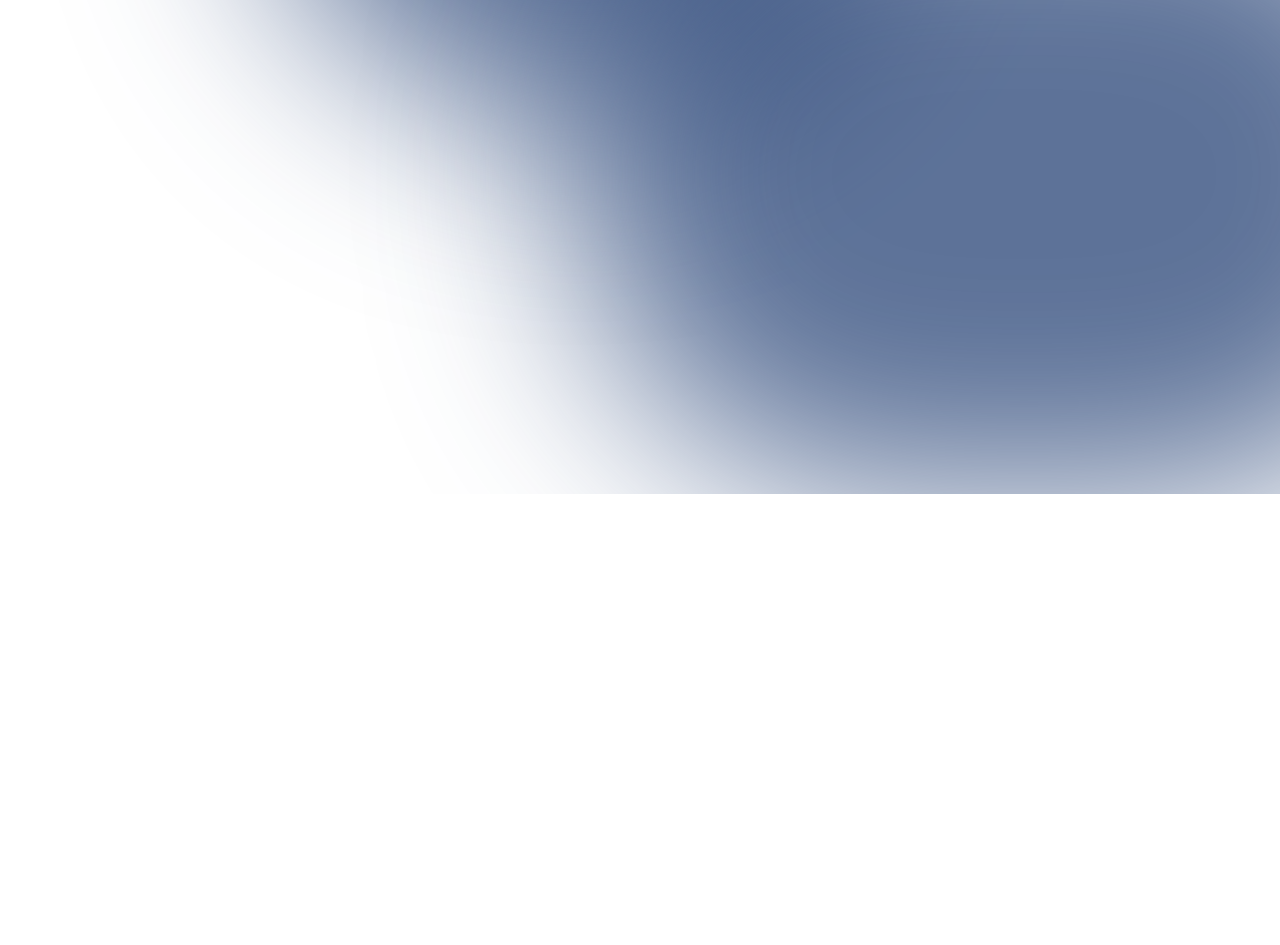
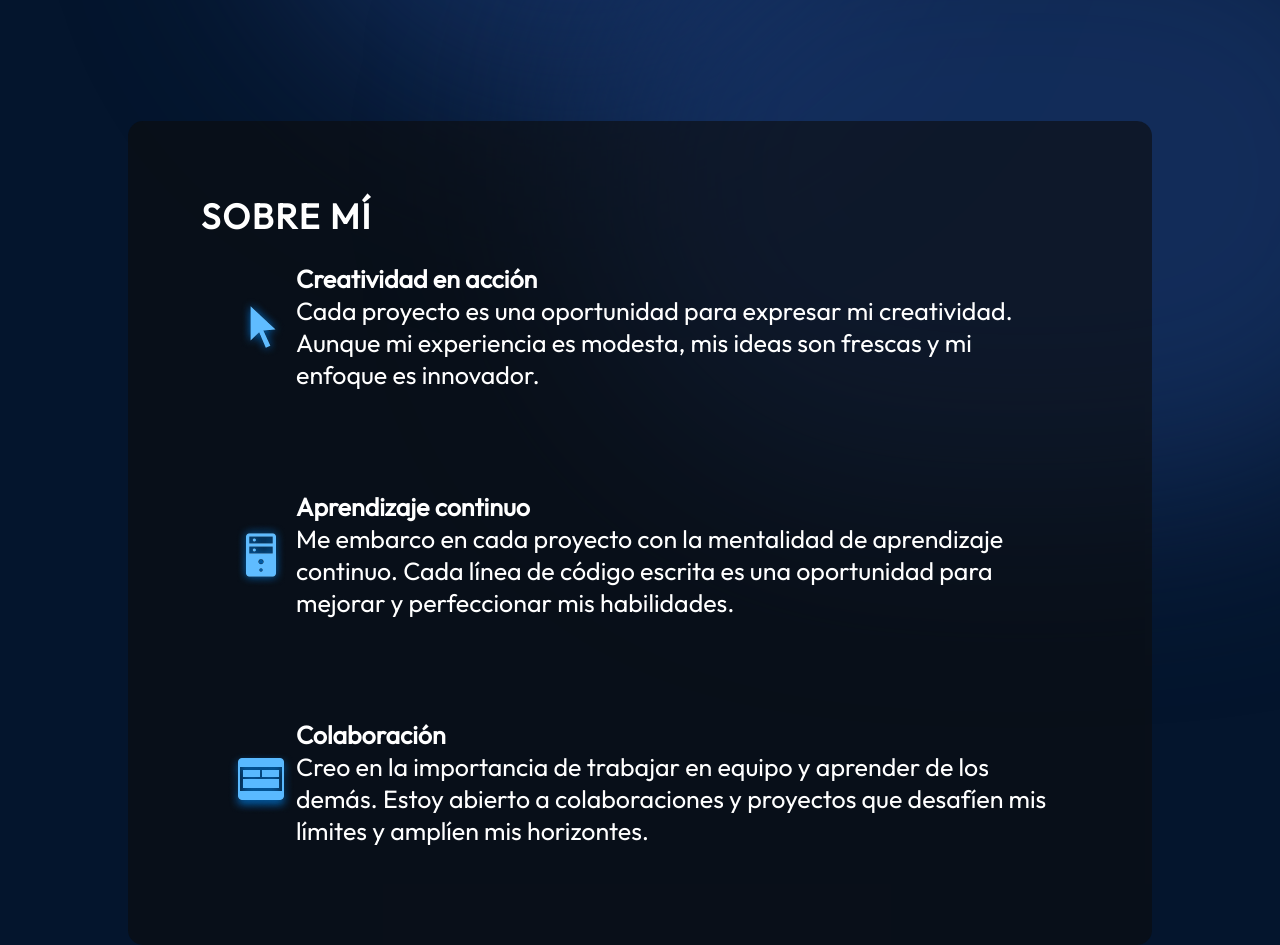
Before and after one commit to EmilioRDev/porfolio-react, a React (Vite) app: page / in a window 1280 px wide. Shown: the part 540-1485 px from the top of the page. Before the commit the page ends 1034 px from the top, so only its background shows below. Built offline with nearby package versions, Linux system fonts and the light colour scheme.

Commit message:
Componente about

```diff
--- a/src/PortfolioApp.jsx
+++ b/src/PortfolioApp.jsx
@@ -1,4 +1,5 @@
 import styles from './App.module.css'
+import { About } from './components/About/About'
 import { Hero } from './components/Hero/Hero'
 import { Navbar } from './components/Navbar/Navbar'
 
@@ -7,6 +8,7 @@
     <div className={styles.App}>
       <Navbar />
       <Hero />
+      <About />
     </div>
   )
 }
--- /dev/null
+++ b/src/components/About/About.jsx
@@ -0,0 +1,46 @@
+import styles from './About.module.css'
+import { getImageUrl } from '../../utils';
+
+
+export const About = () => {
+	return (
+		<section className={styles.container} id='about'>
+			<h2 className={styles.title}>Sobre mí</h2>
+			<ul className={styles.aboutItems}>
+				<li className={styles.aboutItem}>
+					<img src={getImageUrl('about/cursorIcon.png')} alt='Cursor icon' />
+					<div className={styles.aboutItemText}>
+						<h3>Creatividad en acción</h3>
+						<p>
+							Cada proyecto es una oportunidad para expresar mi creatividad. Aunque
+							mi experiencia es modesta, mis ideas son frescas y mi enfoque es
+							innovador.
+						</p>
+					</div>
+				</li>
+				<li className={styles.aboutItem}>
+					<img src={getImageUrl('about/serverIcon.png')} alt='Server icon' />
+					<div className={styles.aboutItemText}>
+						<h3>Aprendizaje continuo</h3>
+						<p>
+							Me embarco en cada proyecto con la mentalidad de aprendizaje
+							continuo. Cada línea de código escrita es una oportunidad para
+							mejorar y perfeccionar mis habilidades.
+						</p>
+					</div>
+				</li>
+				<li className={styles.aboutItem}>
+					<img src={getImageUrl('about/uiIcon.png')} alt='UI icon' />
+					<div className={styles.aboutItemText}>
+						<h3>Colaboración</h3>
+						<p>
+							Creo en la importancia de trabajar en equipo y aprender de los demás.
+							Estoy abierto a colaboraciones y proyectos que desafíen mis límites y
+							amplíen mis horizontes.
+						</p>
+					</div>
+				</li>
+			</ul>
+		</section>
+	);
+};
--- /dev/null
+++ b/src/components/About/About.module.css
@@ -0,0 +1,74 @@
+@import '../../vars.css';
+
+.container {
+	position: relative;
+	background-color: rgba(12, 12, 12, 0.6);
+	border-radius: 15px;
+	padding: 73px;
+	margin-top: 129px;
+	z-index: 1;
+	margin-left: 10%;
+	margin-right: 10%;
+}
+
+.title {
+	color: var(--color-text);
+	font-size: 35px;
+	font-weight: 700;
+	letter-spacing: 1.75px;
+	text-transform: uppercase;
+}
+
+.aboutItems {
+	color: var(--color-text);
+	display: flex;
+	flex-direction: column;
+	gap: 50px;
+}
+
+.aboutItem {
+	display: flex;
+	flex-direction: row;
+	align-items: center;
+	border-radius: 20px;
+	list-style: none;
+	padding: 25px;
+	background-image: linear-gradient(
+		90deg,
+		rgba(165, 215, 232, 0.42) 0%,
+		rgba(255, 255, 255, 0) 100%
+	);
+   background-size: 0 100%;
+   background-repeat: no-repeat;
+   transition: 0.4s;
+}
+
+.aboutItem:hover  {
+   background-size: 100% 100%;
+}
+
+.aboutItem h3 {
+   font-size: 25px;
+   font-weight: 600;
+}
+
+.aboutItem p {
+   font-size: 25px;
+}
+
+@media screen and (max-width: 769px) {
+   .container {
+      background-color: transparent;
+      padding-left: 0;
+      padding-right: 0;
+   }
+
+   .aboutItems {
+      margin-top: 29px;
+   }
+
+   .aboutItem {
+      padding-left: 0;
+      padding-right: 0;
+   }
+}
--- a/src/components/Hero/Hero.module.css
+++ b/src/components/Hero/Hero.module.css
@@ -99,7 +99,7 @@
    z-index: 0;
 }
 
-@media (max-width: 769px) {
+@media screen and (max-width: 769px) {
    .container {
       flex-direction: column-reverse;
    }
--- a/src/components/Navbar/Navbar.module.css
+++ b/src/components/Navbar/Navbar.module.css
@@ -37,7 +37,7 @@
 	text-decoration: none;
 }
 
-@media (max-width: 900px) {
+@media screen and (max-width: 900px) {
 	.navbar {
 		flex-direction: column;
 		align-items: flex-start;
--- a/src/index.css
+++ b/src/index.css
@@ -4,3 +4,7 @@
 	padding: 0;
 	font-family: 'Outfit', Arial, Helvetica, sans-serif;
 }
+
+html {
+	scroll-behavior: smooth;
+}
```
Also changed, not shown: assets/about/aboutImage.png (deleted).
